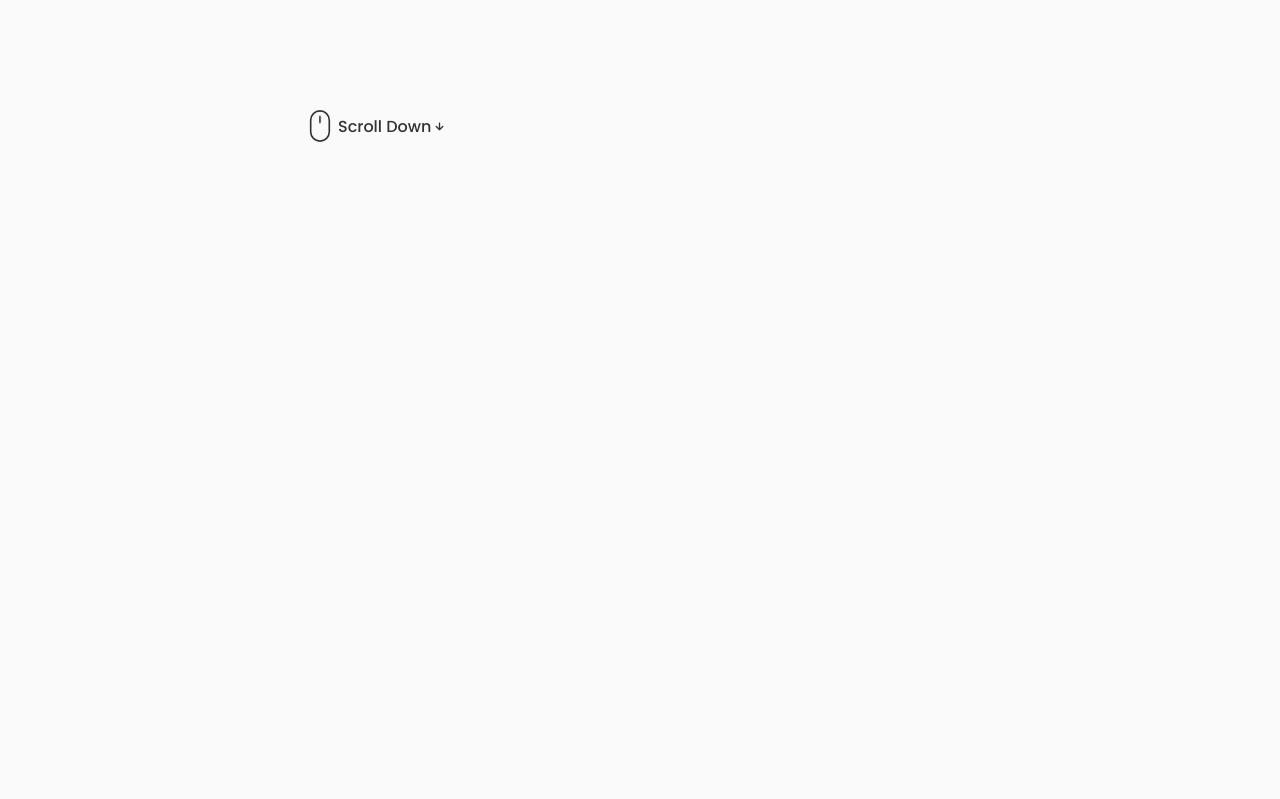
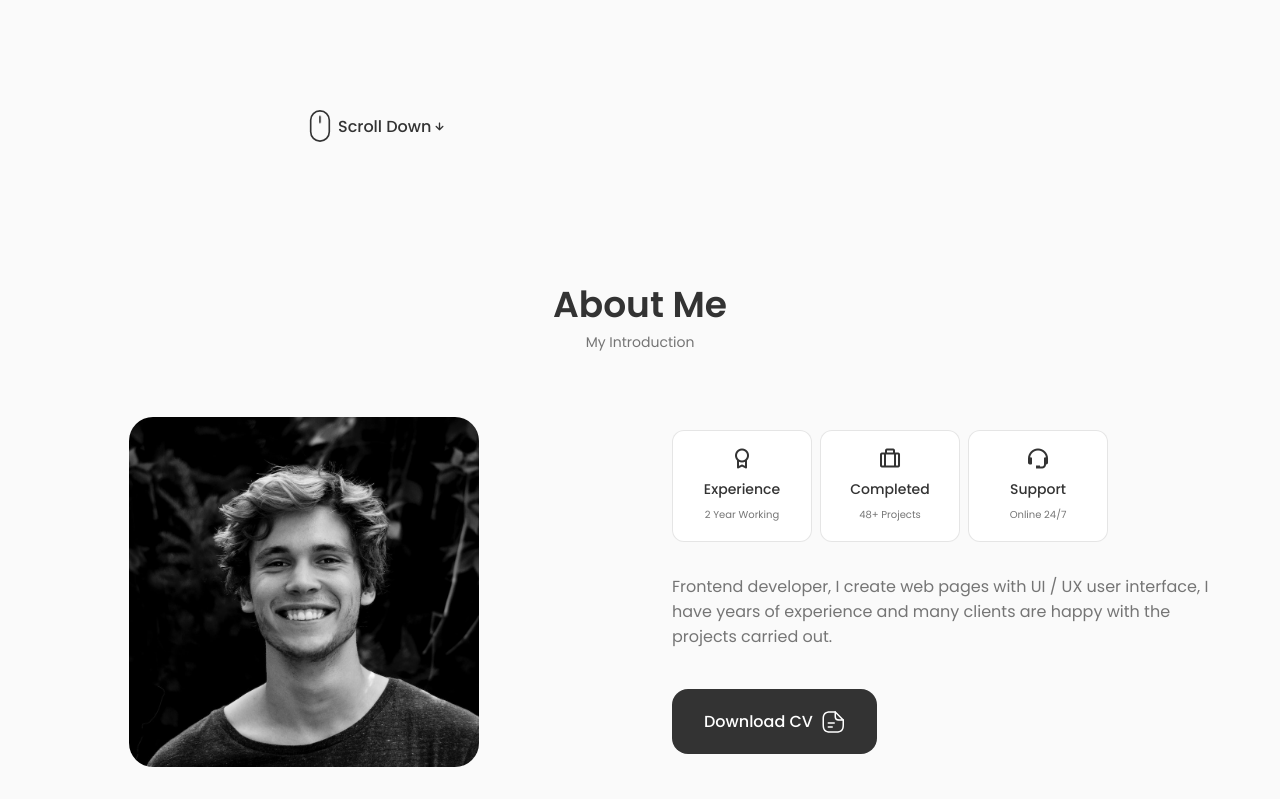
Before and after one commit to aashirisrar/portfolio-react, a React (Create React App) app: page / in a window 1280 px wide. Shown: the part 486-1285 px from the top of the page. Before the commit the page ends 800 px from the top, so only its background shows below. Built offline with nearby package versions, Linux system fonts and the light colour scheme.

Commit message:
added the about section

```diff
--- a/src/App.js
+++ b/src/App.js
@@ -1,4 +1,5 @@
 import "./App.css";
+import About from "./components/about/About";
 import Header from "./components/header/Header";
 import Home from "./components/home/Home";
 
@@ -9,6 +10,7 @@
 
       <main className="main">
         <Home />
+        <About />
       </main>
     </>
   );
--- /dev/null
+++ b/src/components/about/About.jsx
@@ -0,0 +1,58 @@
+import "./about.css";
+import AboutImg from "../../assets/about.jpg";
+import CV from "../../assets/John-Cv.pdf";
+import Info from "./Info";
+
+const About = () => {
+  return (
+    <section className="about section" id="about">
+      <h2 className="section__title">About Me</h2>
+      <span className="section__subtitle">My Introduction</span>
+
+      <div className="about__container grid">
+        <img src={AboutImg} alt="" className="about__img" />
+
+        <div className="about__data">
+          <Info />
+
+          <p className="about__description">
+            Frontend developer, I create web pages with UI / UX user interface,
+            I have years of experience and many clients are happy with the
+            projects carried out.
+          </p>
+
+          <a download="" href={CV} className="button button--flex">
+            Download CV
+            <svg
+              class="button__icon"
+              xmlns="http://www.w3.org/2000/svg"
+              width="24"
+              height="24"
+              viewBox="0 0 24 24"
+              fill="none"
+            >
+              <path
+                d="M15.25 22.7502H9.25C3.82 22.7502 1.5 20.4302 1.5 15.0002V9.00024C1.5 3.57024 3.82 1.25024 9.25 1.25024H14.25C14.66 1.25024 15 1.59024 15 2.00024C15 2.41024 14.66 2.75024 14.25 2.75024H9.25C4.64 2.75024 3 4.39024 3 9.00024V15.0002C3 19.6102 4.64 21.2502 9.25 21.2502H15.25C19.86 21.2502 21.5 19.6102 21.5 15.0002V10.0002C21.5 9.59024 21.84 9.25024 22.25 9.25024C22.66 9.25024 23 9.59024 23 10.0002V15.0002C23 20.4302 20.68 22.7502 15.25 22.7502Z"
+                fill="var(--container-color)"
+              ></path>
+              <path
+                d="M22.25 10.7502H18.25C14.83 10.7502 13.5 9.42023 13.5 6.00023V2.00023C13.5 1.70023 13.68 1.42023 13.96 1.31023C14.24 1.19023 14.56 1.26023 14.78 1.47023L22.78 9.47023C22.99 9.68023 23.06 10.0102 22.94 10.2902C22.82 10.5702 22.55 10.7502 22.25 10.7502ZM15 3.81023V6.00023C15 8.58023 15.67 9.25023 18.25 9.25023H20.44L15 3.81023Z"
+                fill="var(--container-color)"
+              ></path>
+              <path
+                d="M13.25 13.7502H7.25C6.84 13.7502 6.5 13.4102 6.5 13.0002C6.5 12.5902 6.84 12.2502 7.25 12.2502H13.25C13.66 12.2502 14 12.5902 14 13.0002C14 13.4102 13.66 13.7502 13.25 13.7502Z"
+                fill="var(--container-color)"
+              ></path>
+              <path
+                d="M11.25 17.7502H7.25C6.84 17.7502 6.5 17.4102 6.5 17.0002C6.5 16.5902 6.84 16.2502 7.25 16.2502H11.25C11.66 16.2502 12 16.5902 12 17.0002C12 17.4102 11.66 17.7502 11.25 17.7502Z"
+                fill="var(--container-color)"
+              ></path>
+            </svg>
+          </a>
+        </div>
+      </div>
+    </section>
+  );
+};
+
+export default About;
--- /dev/null
+++ b/src/components/about/Info.jsx
@@ -0,0 +1,25 @@
+const Info = () => {
+  return (
+    <div className="about__info grid">
+      <div className="about__box">
+        <i className="bx bx-award about__icon"></i>
+        <h3 className="about__title">Experience</h3>
+        <span className="about__subtitle">2 Year Working</span>
+      </div>
+
+      <div className="about__box">
+        <i className="bx bx-briefcase-alt about__icon"></i>
+        <h3 className="about__title">Completed</h3>
+        <span className="about__subtitle">48+ Projects</span>
+      </div>
+
+      <div className="about__box">
+        <i className="bx bx-support about__icon"></i>
+        <h3 className="about__title">Support</h3>
+        <span className="about__subtitle">Online 24/7</span>
+      </div>
+    </div>
+  );
+};
+
+export default Info;
--- /dev/null
+++ b/src/components/about/about.css
@@ -0,0 +1,93 @@
+.about__container {
+  grid-template-columns: repeat(2, 1fr);
+  align-items: center;
+  column-gap: 4rem;
+}
+
+.about__img {
+  width: 350px;
+  border-radius: 1.5rem;
+  justify-self: center;
+}
+
+.about__info {
+  grid-template-columns: repeat(3, 140px);
+  gap: 0.5rem;
+  margin-bottom: var(--mb-2);
+}
+
+.about__box {
+  background-color: var(--container-color);
+  border: 1px solid rgba(0, 0, 0, 0.1);
+  border-radius: 0.75rem;
+  text-align: center;
+  padding: 1rem 1.25rem;
+}
+
+.about__icon {
+  font-size: 1.5rem;
+  color: var(--title-color);
+  margin-bottom: var(--mb-0-5);
+}
+
+.about__title {
+  font-size: var(--small-font-size);
+  font-weight: var(--font-medium);
+}
+
+.about__subtitle {
+  font-size: var(--tiny-font-size);
+}
+
+.about__description {
+  padding: 0 4rem 0 0;
+  margin-bottom: var(--mb-2-5);
+}
+
+/*=============== BREAKPOINTS ===============*/
+/* For large devices */
+@media screen and (max-width: 992px) {
+  .about__container {
+    grid-template-columns: 1fr;
+    row-gap: 2.5rem;
+  }
+
+  .about__img {
+    width: 220px;
+  }
+
+  .about__box {
+    padding: 0.74rem 0.5rem;
+  }
+
+  .about__data {
+    text-align: center;
+  }
+
+  .about__info {
+    justify-content: center;
+  }
+
+  .about__description {
+    padding: 0 5rem;
+    margin-bottom: 2rem;
+  }
+}
+
+/* For medium devices */
+@media screen and (max-width: 768px) {
+  .about__info {
+    grid-template-columns: repeat(3, 1fr);
+  }
+
+  .about__description {
+    padding: 0;
+  }
+}
+
+/* For small devices */
+@media screen and (max-width: 350px) {
+  .about__info {
+    grid-template-columns: repeat(2, 1fr);
+  }
+}
```
Also changed, not shown: src/assets/profile2.JPEG (added).
